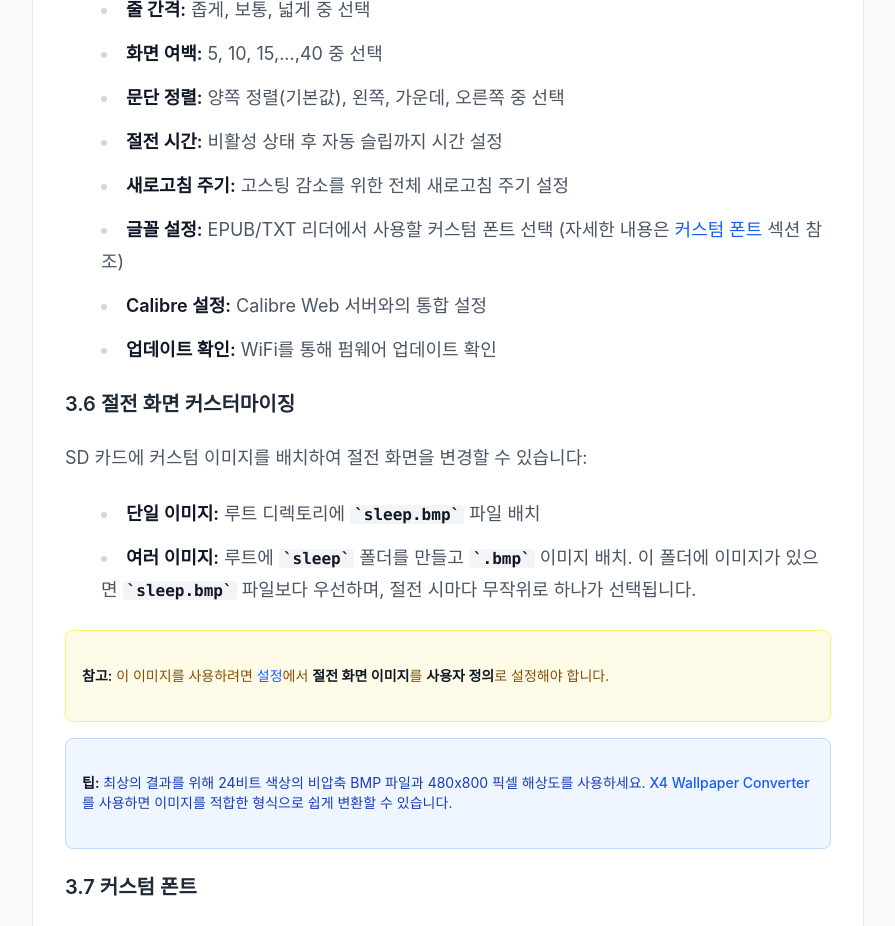
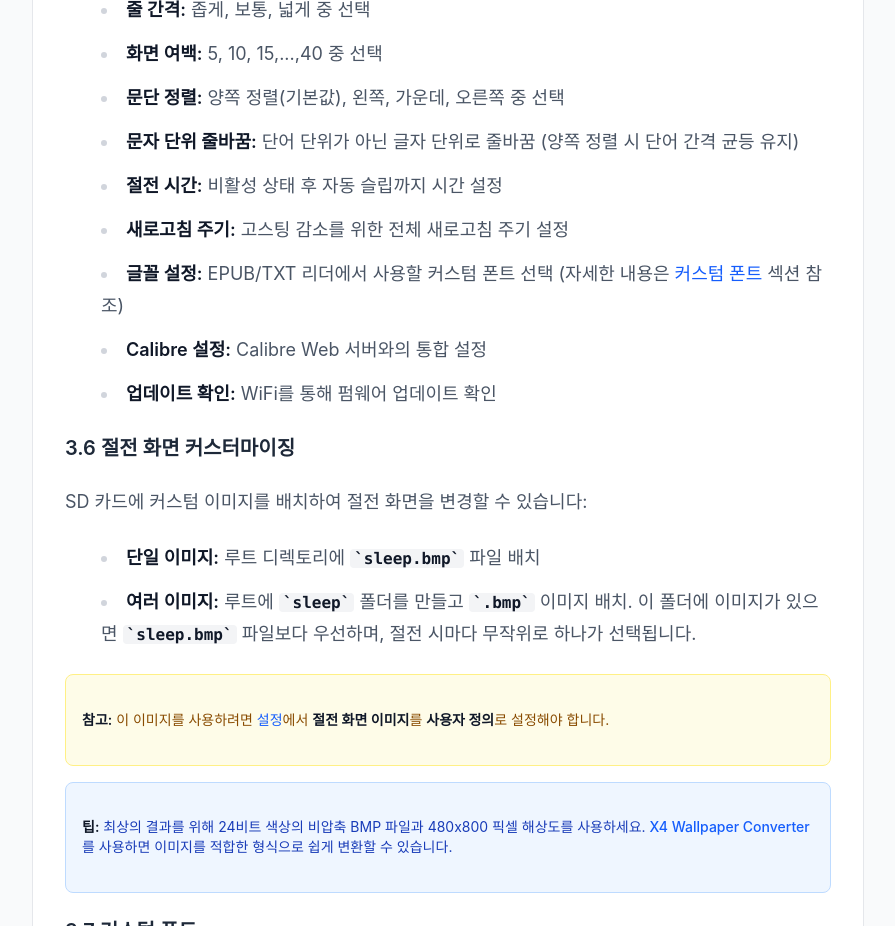
Before and after one commit to eunchurn/crosspoint-reader-docs, a Next.js app: page /guide in a window 1280 px wide. Shown: the part 3120-4046 px from the top of the page, without its empty margins (192-1087 px from the left). Built offline with nearby package versions, Linux system fonts and the light colour scheme; a web font is replaced by a local one.

Commit message:
docs: 사용자 가이드에 문자 단위 줄바꿈 옵션 설명 추가

```diff
--- a/src/app/guide/page.tsx
+++ b/src/app/guide/page.tsx
@@ -387,6 +387,10 @@ export default function GuidePage() {
                       <li>
                         <strong>문단 정렬:</strong> 양쪽 정렬(기본값), 왼쪽,
                         가운데, 오른쪽 중 선택
+                      </li>
+                      <li>
+                        <strong>문자 단위 줄바꿈:</strong> 단어 단위가 아닌 글자
+                        단위로 줄바꿈 (양쪽 정렬 시 단어 간격 균등 유지)
                       </li>
                       <li>
                         <strong>절전 시간:</strong> 비활성 상태 후 자동 슬립까지
```
